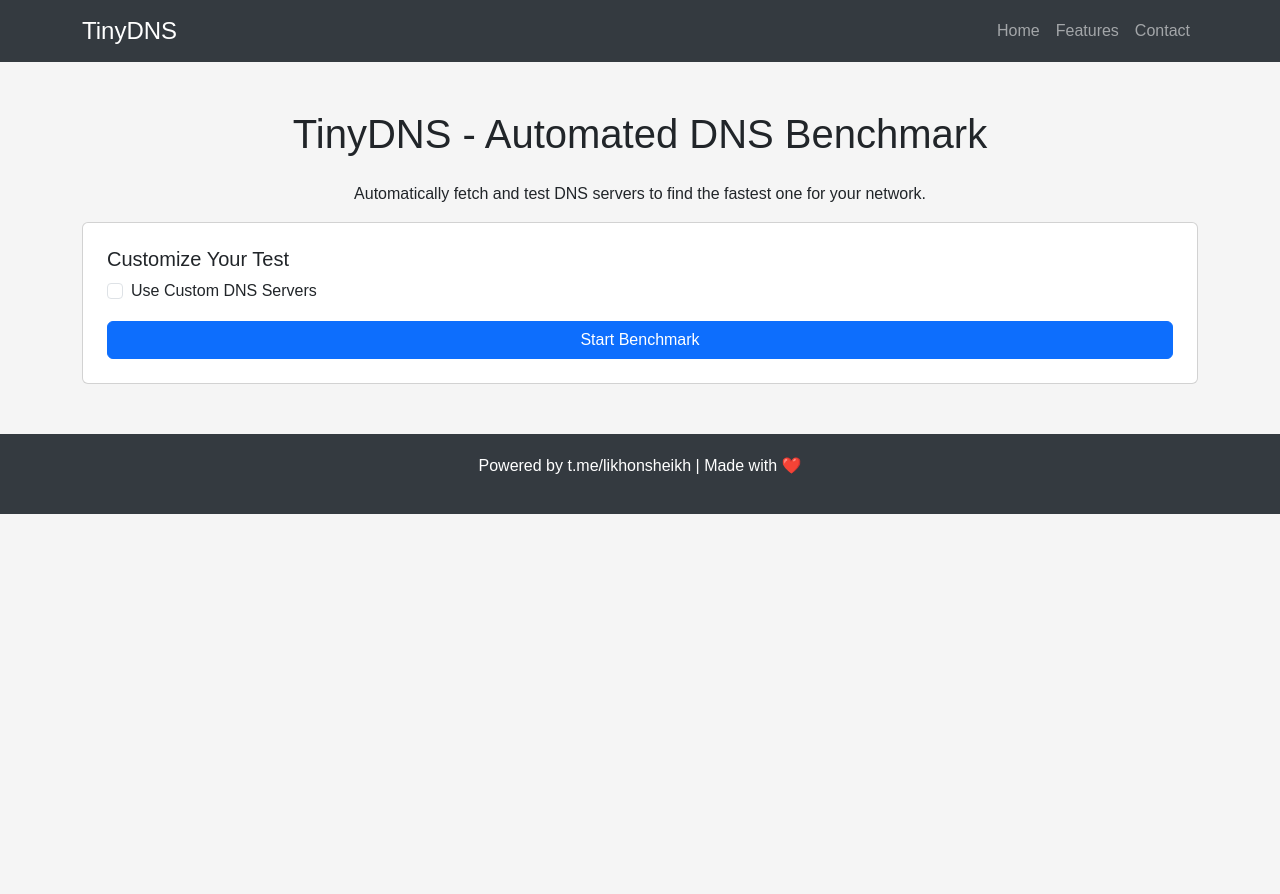
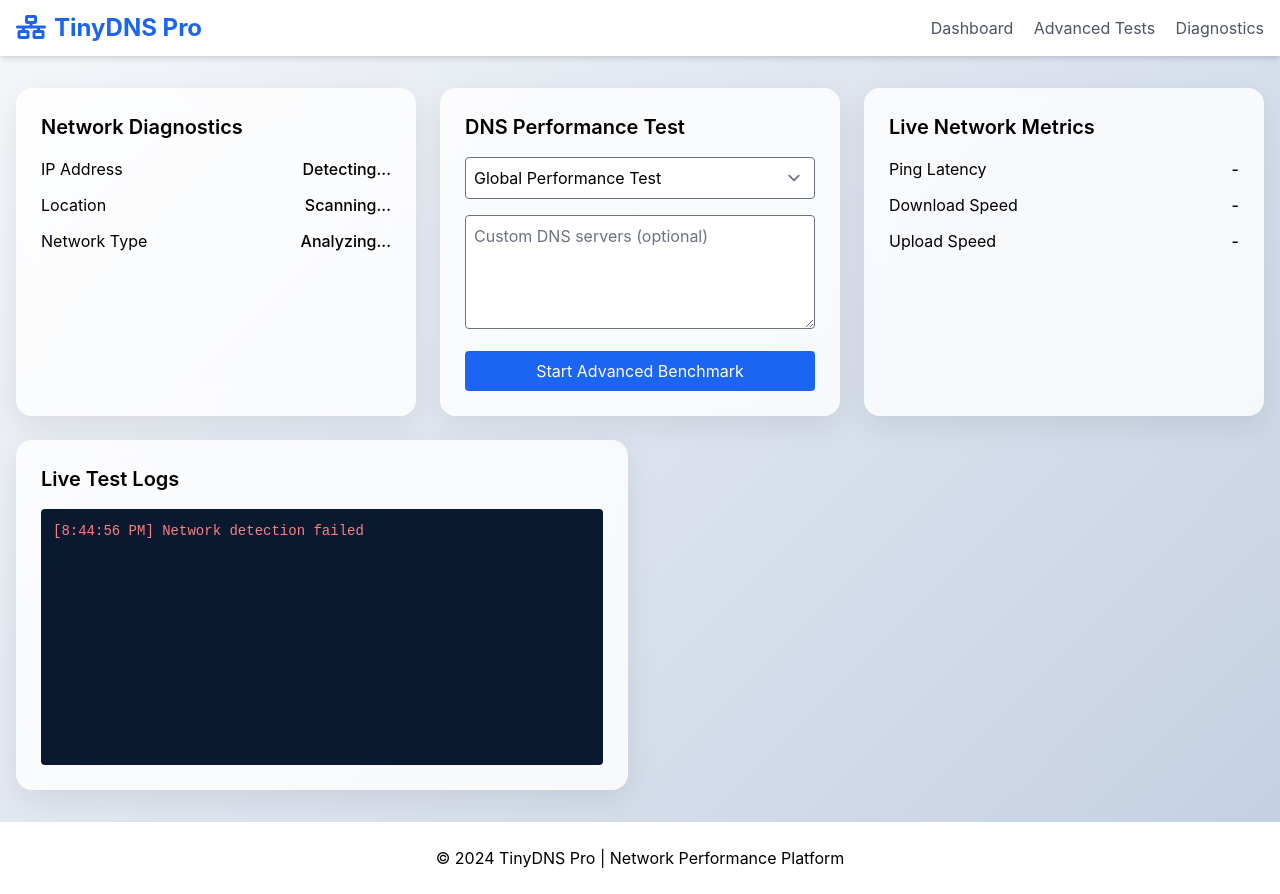
Before and after one commit to likhonsheikhcodes/TinyDNSBranchmark, a plain HTML site: page index.html in a window 1280 px wide. Before the commit the page ends 800 px from the top, so only its background shows below. Drawn offline with nearby package versions, Linux system fonts and the light colour scheme; no server answers.

Commit message:
Update index.html

```diff
--- a/index.html
+++ b/index.html
@@ -3,196 +3,230 @@
 <head>
     <meta charset="UTF-8">
     <meta name="viewport" content="width=device-width, initial-scale=1.0">
-  <meta name="description" content="TinyDNS - Advanced, automated DNS benchmarking with real-time animations. Find the best DNS servers and optimize your internet connection.">
-  <meta name="keywords" content="DNS Benchmark, Auto Test DNS, Network Tools, Fast DNS, TinyDNS, Internet Optimization">
-  <meta name="author" content="TinyDNS">
-  <title>TinyDNS - Automated DNS Benchmark</title>
-  <link rel="stylesheet" href="https://cdn.jsdelivr.net/npm/bootstrap@5.3.0/dist/css/bootstrap.min.css">
-  <link rel="stylesheet" href="https://cdnjs.cloudflare.com/ajax/libs/font-awesome/6.0.0-beta3/css/all.min.css">
+    <title>TinyDNS Pro - Ultimate Network Performance</title>
+    <link href="https://cdn.jsdelivr.net/npm/tailwindcss@2.2.19/dist/tailwind.min.css" rel="stylesheet">
+    <link href="https://cdn.jsdelivr.net/npm/flowbite@1.6.3/dist/flowbite.min.css" rel="stylesheet">
+    <link rel="stylesheet" href="https://cdnjs.cloudflare.com/ajax/libs/font-awesome/6.3.0/css/all.min.css">
     <script src="https://cdn.jsdelivr.net/npm/chart.js"></script>
+    <script src="https://cdn.jsdelivr.net/npm/axios/dist/axios.min.js"></script>
     <style>
+        :root {
+            --primary-gradient: linear-gradient(135deg, #6a11cb 0%, #2575fc 100%);
+            --secondary-gradient: linear-gradient(135deg, #11998e 0%, #38ef7d 100%);
+        }
         body {
-      font-family: Arial, sans-serif;
-      background-color: #f5f5f5;
+            background: linear-gradient(135deg, #f5f7fa 0%, #c3cfe2 100%);
+            font-family: 'Inter', -apple-system, BlinkMacSystemFont, sans-serif;
         }
-    .navbar {
-      background-color: #343a40;
+        .glass-card {
+            background: rgba(255, 255, 255, 0.8);
+            backdrop-filter: blur(15px);
+            border-radius: 16px;
+            border: 1px solid rgba(255, 255, 255, 0.125);
+            box-shadow: 0 10px 30px rgba(0,0,0,0.08);
         }
-    .navbar-brand {
-      font-size: 1.5rem;
-      color: #ffffff;
-    }
-    .progress-bar {
-      transition: width 0.4s ease-in-out;
-    }
-    #results {
-      display: none;
-    }
-    #loading {
-      display: none;
-      text-align: center;
-    }
-    .footer {
-      background-color: #343a40;
-      color: #ffffff;
-      text-align: center;
-      padding: 20px 0;
-      margin-top: 50px;
-    }
-    .footer a {
-      color: #ffffff;
-      text-decoration: none;
-    }
-    .footer a:hover {
-      text-decoration: underline;
-    }
-    .custom-checkbox {
-      margin-right: 10px;
+        .live-log {
+            background-color: #0a192f;
+            color: #64ffda;
+            font-family: 'Courier New', monospace;
         }
     </style>
 </head>
-<body>
-  <!-- Navbar -->
-  <nav class="navbar navbar-expand-lg navbar-dark">
-    <div class="container">
-      <a class="navbar-brand" href="#">TinyDNS</a>
-      <button class="navbar-toggler" type="button" data-bs-toggle="collapse" data-bs-target="#navbarNav" aria-controls="navbarNav" aria-expanded="false" aria-label="Toggle navigation">
-        <span class="navbar-toggler-icon"></span>
-      </button>
-      <div class="collapse navbar-collapse" id="navbarNav">
-        <ul class="navbar-nav ms-auto">
-          <li class="nav-item">
-            <a class="nav-link" href="#">Home</a>
-          </li>
-          <li class="nav-item">
-            <a class="nav-link" href="#">Features</a>
-          </li>
-          <li class="nav-item">
-            <a class="nav-link" href="#">Contact</a>
-          </li>
-        </ul>
+<body class="min-h-screen flex flex-col">
+    <nav class="bg-white shadow-md">
+        <div class="max-w-7xl mx-auto px-4 py-3 flex justify-between items-center">
+            <a href="#" class="text-2xl font-bold text-blue-600">
+                <i class="fas fa-network-wired mr-2"></i>TinyDNS Pro
+            </a>
+            <div class="space-x-4">
+                <a href="#" class="text-gray-600 hover:text-blue-600">Dashboard</a>
+                <a href="#" class="text-gray-600 hover:text-blue-600">Advanced Tests</a>
+                <a href="#" class="text-gray-600 hover:text-blue-600">Diagnostics</a>
             </div>
         </div>
     </nav>
 
-  <!-- Main Content -->
-  <div class="container mt-5">
-    <h1 class="text-center mb-4">TinyDNS - Automated DNS Benchmark</h1>
-    <p class="text-center">Automatically fetch and test DNS servers to find the fastest one for your network.</p>
-
-    <!-- User Customization -->
-    <div class="card p-4 mb-4">
-      <h5>Customize Your Test</h5>
-      <div class="form-check custom-checkbox">
-        <input class="form-check-input" type="checkbox" id="customDNS" onchange="toggleCustomDNS()">
-        <label class="form-check-label" for="customDNS">
-          Use Custom DNS Servers
-        </label>
+    <main class="flex-grow container mx-auto px-4 py-8 space-y-6">
+        <div class="grid grid-cols-1 md:grid-cols-3 gap-6">
+            <!-- System Info Card -->
+            <div class="glass-card p-6">
+                <h3 class="text-xl font-semibold mb-4">Network Diagnostics</h3>
+                <div id="systemInfo" class="space-y-3">
+                    <div class="flex justify-between">
+                        <span>IP Address</span>
+                        <span id="userIP" class="font-medium">Detecting...</span>
                     </div>
-      <div id="customDNSInput" style="display: none;">
-        <textarea class="form-control mt-2" id="dnsList" placeholder="Enter DNS servers, one per line"></textarea>
+                    <div class="flex justify-between">
+                        <span>Location</span>
+                        <span id="geoLocation" class="font-medium">Scanning...</span>
                     </div>
-      <button class="btn btn-primary mt-3" onclick="startBenchmark()">Start Benchmark</button>
+                    <div class="flex justify-between">
+                        <span>Network Type</span>
+                        <span id="networkType" class="font-medium">Analyzing...</span>
                     </div>
-
-    <!-- Progress Bar -->
-    <div id="loading" class="mb-4">
-      <div class="spinner-border text-primary" role="status"></div>
-      <p>Testing DNS servers...</p>
-    </div>
-
-    <!-- DNS Benchmark Results -->
-    <div id="results" class="card p-4">
-      <h5>Benchmark Results</h5>
-      <canvas id="dnsChart"></canvas>
-      <p id="recommendation" class="mt-3"></p>
-      <p><strong>Fastest DNS:</strong> <span id="fastest-dns"></span></p>
                 </div>
             </div>
 
-  <!-- Footer -->
-  <footer class="footer">
-    <p>Powered by <a href="https://t.me/likhonsheikh" target="_blank">t.me/likhonsheikh</a> | Made with ❤️</p>
+            <!-- DNS Configuration -->
+            <div class="glass-card p-6">
+                <h3 class="text-xl font-semibold mb-4">DNS Performance Test</h3>
+                <div class="space-y-4">
+                    <select id="testType" class="w-full p-2 border rounded">
+                        <option>Global Performance Test</option>
+                        <option>Security Benchmark</option>
+                        <option>Regional Latency</option>
+                    </select>
+                    <textarea id="customDNS" rows="4" class="w-full p-2 border rounded" placeholder="Custom DNS servers (optional)"></textarea>
+                    <button onclick="startAdvancedTest()" class="w-full bg-blue-600 text-white py-2 rounded hover:bg-blue-700 transition">
+                        Start Advanced Benchmark
+                    </button>
+                </div>
+            </div>
+
+            <!-- Live Network Metrics -->
+            <div class="glass-card p-6">
+                <h3 class="text-xl font-semibold mb-4">Live Network Metrics</h3>
+                <div id="liveMetrics" class="space-y-3">
+                    <div class="flex justify-between">
+                        <span>Ping Latency</span>
+                        <span id="pingLatency" class="font-medium">-</span>
+                    </div>
+                    <div class="flex justify-between">
+                        <span>Download Speed</span>
+                        <span id="downloadSpeed" class="font-medium">-</span>
+                    </div>
+                    <div class="flex justify-between">
+                        <span>Upload Speed</span>
+                        <span id="uploadSpeed" class="font-medium">-</span>
+                    </div>
+                </div>
+            </div>
+        </div>
+
+        <!-- Live Logs & Results -->
+        <div class="grid grid-cols-1 md:grid-cols-2 gap-6">
+            <div class="glass-card p-6">
+                <h3 class="text-xl font-semibold mb-4">Live Test Logs</h3>
+                <div id="liveLogs" class="live-log h-64 overflow-y-auto p-3 rounded text-sm"></div>
+            </div>
+            <div id="resultsSection" class="glass-card p-6 hidden">
+                <h3 class="text-xl font-semibold mb-4">Benchmark Results</h3>
+                <canvas id="performanceChart"></canvas>
+            </div>
+        </div>
+    </main>
+
+    <footer class="bg-white shadow-md py-6">
+        <div class="container mx-auto text-center">
+            © 2024 TinyDNS Pro | Network Performance Platform
+        </div>
     </footer>
 
-  <!-- JavaScript -->
     <script>
-    const defaultDNSListUrl = "https://raw.githubusercontent.com/neargle/public-dns-list/refs/heads/master/all.txt";
-    let results = [];
-    let customDNSList = [];
+        const DNS_SERVERS = [
+            '1.1.1.1', // Cloudflare
+            '8.8.8.8', // Google
+            '9.9.9.9', // Quad9
+            '208.67.222.222', // OpenDNS
+            '76.76.19.19' // Alternate DNS
+        ];
 
-    function toggleCustomDNS() {
-      const customDNSInput = document.getElementById('customDNSInput');
-      customDNSInput.style.display = document.getElementById('customDNS').checked ? 'block' : 'none';
+        function log(message, type = 'info') {
+            const logsElement = document.getElementById('liveLogs');
+            const logEntry = document.createElement('div');
+            logEntry.classList.add(
+                type === 'error' ? 'text-red-400' : 'text-green-400',
+                'mb-1'
+            );
+            logEntry.textContent = `[${new Date().toLocaleTimeString()}] ${message}`;
+            logsElement.appendChild(logEntry);
+            logsElement.scrollTop = logsElement.scrollHeight;
         }
 
-    async function fetchDNSList(url) {
-      document.getElementById('loading').style.display = 'block';
+        async function detectNetworkInfo() {
             try {
-        const response = await fetch(url);
-        const data = await response.text();
-        return data.split('\n').filter(line => line.trim() !== '');
+                const [ipResponse, geoResponse] = await Promise.all([
+                    axios.get('https://api.ipify.org?format=json'),
+                    axios.get('https://ipapi.co/json/')
+                ]);
+
+                document.getElementById('userIP').textContent = ipResponse.data.ip;
+                document.getElementById('geoLocation').textContent =
+                    `${geoResponse.data.city}, ${geoResponse.data.country_name}`;
+                document.getElementById('networkType').textContent =
+                    navigator.connection ? navigator.connection.effectiveType : 'Unknown';
             } catch (error) {
-        alert('Failed to fetch DNS list. Please try again later.');
-        console.error(error);
-        return [];
+                log('Network detection failed', 'error');
             }
         }
 
-    async function testDNS(dns) {
-      // Simulate a latency test (replace with real latency testing logic)
-      return new Promise(resolve => setTimeout(() => resolve(Math.random() * 100 + 20), 500));
+        async function testDNSLatency(server) {
+            const startTime = performance.now();
+            try {
+                await fetch(`https://${server}/dns-query`, { timeout: 3000 });
+                const endTime = performance.now();
+                return endTime - startTime;
+            } catch (error) {
+                log(`DNS Test Failed: ${server}`, 'error');
+                return null;
+            }
         }
 
-    function updateProgress(percent) {
-      const progressBar = document.querySelector('.progress-bar');
-      if (progressBar) progressBar.style.width = `${percent}%`;
+        async function startAdvancedTest() {
+            const resultsSection = document.getElementById('resultsSection');
+            resultsSection.classList.remove('hidden');
+
+            const customServers = document.getElementById('customDNS').value.split('\n').filter(Boolean);
+            const serversToTest = customServers.length > 0 ? customServers : DNS_SERVERS;
+
+            log(`Starting benchmark for ${serversToTest.length} DNS servers`);
+
+            const results = await Promise.all(
+                serversToTest.map(async (server) => {
+                    log(`Testing DNS Server: ${server}`);
+                    const latency = await testDNSLatency(server);
+                    return {
+                        server,
+                        latency: latency !== null ? latency : 9999
+                    };
+                })
+            );
+
+            renderResults(results);
         }
 
-    function displayResults() {
-      document.getElementById('loading').style.display = 'none';
-      document.getElementById('results').style.display = 'block';
+        function renderResults(results) {
+            const sortedResults = results.sort((a, b) => a.latency - b.latency);
+            const ctx = document.getElementById('performanceChart').getContext('2d');
 
-      results.sort((a, b) => a.latency - b.latency);
-      const ctx = document.getElementById('dnsChart').getContext('2d');
             new Chart(ctx, {
                 type: 'bar',
                 data: {
-          labels: results.map(r => r.dns),
+                    labels: sortedResults.map(r => r.server),
                     datasets: [{
-            label: 'Latency (ms)',
-            data: results.map(r => r.latency),
-            backgroundColor: 'rgba(0, 123, 255, 0.7)'
+                        label: 'DNS Latency (ms)',
+                        data: sortedResults.map(r => r.latency),
+                        backgroundColor: 'rgba(59, 130, 246, 0.7)'
                     }]
                 },
-        options: { responsive: true }
+                options: {
+                    responsive: true,
+                    scales: {
+                        y: {
+                            beginAtZero: true,
+                            title: { display: true, text: 'Latency (ms)' }
+                        }
+                    }
+                }
             });
 
-      document.getElementById('fastest-dns').textContent = results[0].dns;
-      document.getElementById('recommendation').textContent = `Recommended DNS Server: ${results[0].dns} (Latency: ${results[0].latency.toFixed(2)} ms)`;
+            log('Benchmark completed successfully!');
         }
 
-    async function startBenchmark() {
-      results = [];
-      let dnsServers = [];
-
-      if (document.getElementById('customDNS').checked) {
-        const customDNSInput = document.getElementById('dnsList').value;
-        customDNSList = customDNSInput.split('\n').filter(line => line.trim() !== '');
-        dnsServers = customDNSList;
-      } else {
-        dnsServers = await fetchDNSList(defaultDNSListUrl);
-      }
-
-      for (let i = 0; i < Math.min(dnsServers.length, 20); i++) { // Limit to 20 DNS for demo
-        const dns = dnsServers[i];
-        const latency = await testDNS(dns.trim());
-        results.push({ dns, latency });
-        updateProgress((i + 1) / Math.min(dnsServers.length, 20) * 100);
-      }
-
-      displayResults();
-    }
+        // Initialize on page load
+        document.addEventListener('DOMContentLoaded', () => {
+            detectNetworkInfo();
+        });
     </script>
 </body>
 </html>
```
Lines whose indentation alone changed are shown as unchanged.
